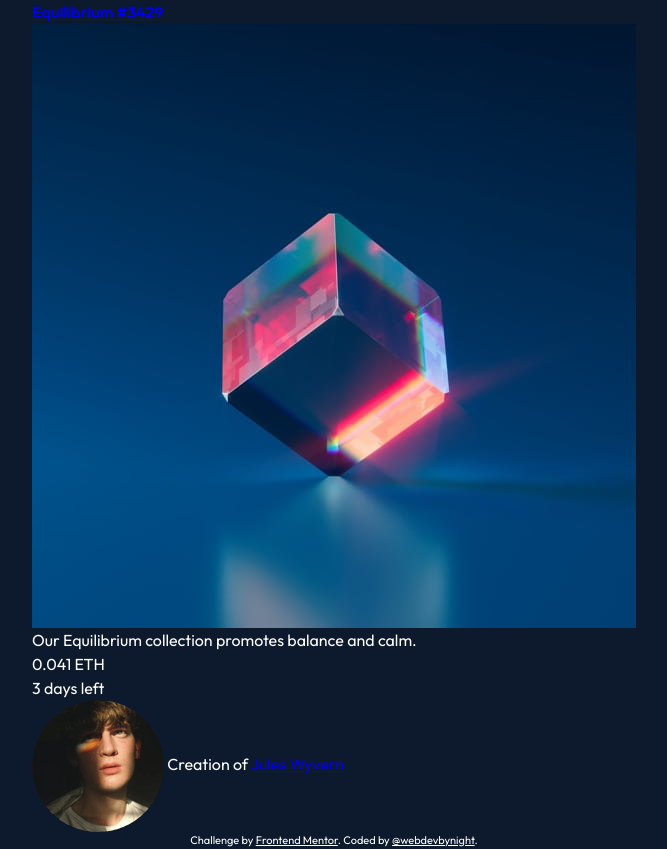
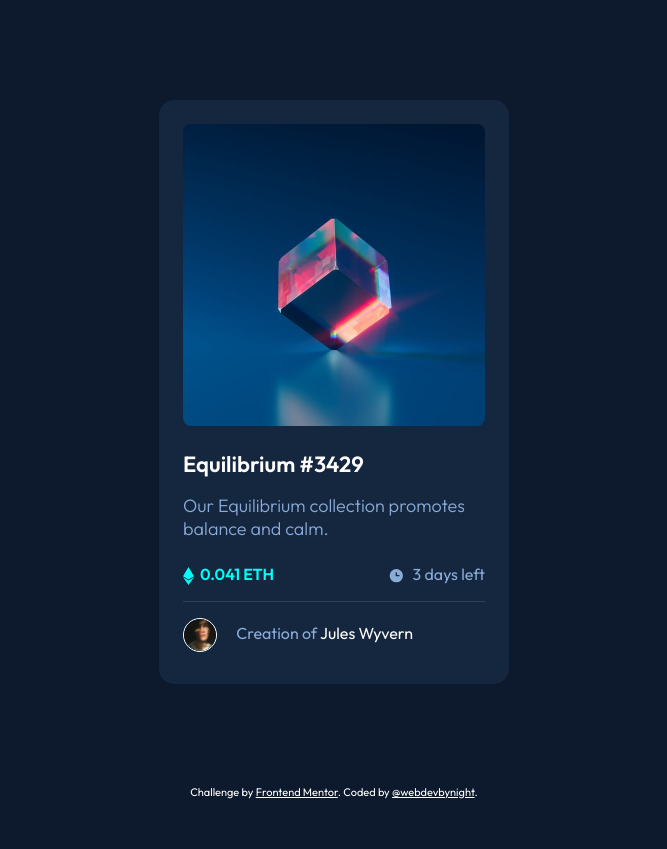
Before and after one commit to webdevbynight/nft-preview-card-component-main, a website: page index.html in a window 1280 px wide. Shown: the whole page, without its empty margins (306-973 px from the left). After the commit the page ends 800 px from the top, so only its background shows below. Drawn offline with Linux system fonts and the light colour scheme.

Commit message:
Completed card design translation into code

```diff
--- a/index.html
+++ b/index.html
@@ -17,12 +17,14 @@
                     <h1 class="title"><a href="#">Equilibrium #3429</a></h1>
                     <p><a href="#"><img class="logo" src="./images/image-equilibrium.jpg" alt="Aspect of Equilibrium #3429"></a></p>
                 </header>
-                <p>Our Equilibrium collection promotes balance and calm.</p>
-                <p class="price">0.041 ETH</p>
-                <p class="time">3 days left</p>
+                <div class="card-body">
+                    <p>Our Equilibrium collection promotes balance and calm.</p>
+                    <p class="price">0.041 ETH</p>
+                    <p class="time">3 days left</p>
+                </div>
                 <footer>
                     <p>
-                        <img src="./images/image-avatar.png" alt="Jules Wyvern’s avatar">
+                        <img src="./images/image-avatar.png" alt="Jules Wyvern’s avatar" width="32" height="32">
                         Creation of <a href="#">Jules Wyvern</a>
                     </p>
                 </footer>
--- a/sass/_variables.scss
+++ b/sass/_variables.scss
@@ -1,10 +1,15 @@
 @charset "utf-8";
 @use "./base/functions" as *;
+@use "./base/mixins" as *;
 
 // Variables
 :root {
     // Font and typo
     --font: Outfit, sans-serif;
+    --title-size: #{px2rem(22)};
+    --text-size: #{px2rem(18)};
+    --text-line-height: call(26/18);
+    --info-size: #{px2rem(15)};
 
     // Colours
     --primary: #8bacd9;
@@ -13,7 +18,24 @@
     --primary-background: #0d192c;
     --secondary-background: #15263f;
     --tertiary-background: #2e405a;
+    --quaternary-background: rgba(0 255 248 / .53);
 
     // Margins, paddings, borders, gaps and shadows
     --card-size: #{px2rem(350)};
+    --card-padding: #{px2rem(24)};
+    --card-gap: #{px2rem(16)};
+    --card-radius: #{px2rem(15)};
+    --card-image-radius: #{px2rem(8)};
+    --card-header-gap: #{px2rem(24)};
+    --card-header-margin: #{px2rem(12)};
+    --card-footer-margin: #{px2rem(16)};
+    --card-footer-padding: #{px2rem(16)};
+    --card-footer-gap: #{px2rem(16)};
+    @include css-media-queries($from-breakpoint: standalone-card) {
+        --info-size: #{px2rem(16)};
+        --card-padding: #{px2rem(24)} #{px2rem(24)} #{px2rem(32)};
+        --card-gap: #{px2rem(24)};
+        --card-header-margin: #{px2rem(16)};
+        --card-footer-margin: #{px2rem(24)};
+    }
 }
--- /dev/null
+++ b/sass/card/_card.scss
@@ -0,0 +1,120 @@
+@charset "UTF-8";
+
+/** @section Card */
+.card {
+    line-height: normal;
+    color: var(--primary);
+    background: var(--secondary-background);
+    box-sizing: border-box;
+    max-inline-size: var(--card-size);
+    padding: var(--card-padding);
+    border-radius: var(--card-radius);
+    header {
+        display: flex;
+        flex-direction: column;
+        gap: var(--card-header-gap);
+        margin-block-end: var(--card-header-margin);
+        p {
+            a {
+                display: block;
+                border-radius: var(--card-image-radius);
+                overflow: hidden;
+                position: relative;
+                &::before,
+                &::after {
+                    position: absolute;
+                    transition: 300ms ease-in;
+                    content: "";
+                }
+                &::before {
+                    background: initial;
+                    inset: 0;
+                }
+                &::after {
+                    background: url("images/sprites.svg") no-repeat left -35px;
+                    width: 48px;
+                    aspect-ratio: 1;
+                    transform: translate(-50%, -75%);
+                    opacity: 0;
+                    inset-block-start: 50%;
+                    inset-inline-start: 50%;
+                }
+                &:hover,
+                &:focus {
+                    &::before {
+                        background: var(--quaternary-background);
+                    }
+                    &::after {
+                        transform: translate(-50%, -50%);
+                        opacity: 1;
+                    }
+                }
+            }
+        }
+    }
+    footer,
+    .price,
+    .time {
+        font-size: var(--info-size);
+    }
+    footer {
+        padding-block-start: var(--card-footer-padding);
+        margin-block-start: var(--card-header-margin);
+        border-block-start: 1px solid var(--tertiary-background);
+        img {
+            margin-inline-end: var(--card-footer-gap);
+            border: 1px solid var(--secondary);
+            border-radius: 50%;
+        }
+    }
+    a {
+        color: var(--secondary);
+        text-decoration: none;
+        transition: color 300ms ease-in;
+        &:hover,
+        &:focus {
+            color: var(--tertiary);
+        }
+    }
+    .title {
+        font-size: var(--title-size);
+        order: 1;
+    }
+    &-body {
+        display: grid;
+        grid-template-columns: repeat(2, 1fr);
+        gap: var(--card-gap);
+        > p:not(.price, .time) {
+            font-size: var(--text-size);
+            font-weight: 300;
+            line-height: var(--text-line-height);
+            grid-column: span 2;
+        }
+    }
+    .price,
+    .time {
+        &::before {
+            background: url("images/sprites.svg") no-repeat;
+            vertical-align: middle;
+            display: inline-block;
+            height: 18px;
+            content: "";
+        }
+    }
+    .price {
+        font-weight: 600;
+        color: var(--tertiary);
+        &::before {
+            width: 11px;
+            margin-inline-end: 6px;
+        }
+    }
+    .time {
+        justify-self: end;
+        &::before {
+            background-position-y: -18px;
+            width: 17px;
+            margin-inline-end: 8px;
+        }
+    }
+}
--- a/sass/styles.scss
+++ b/sass/styles.scss
@@ -11,7 +11,7 @@
 
 @use "./base/mixins" with (
     $media-queries-breakpoints: (
-        // Add custom breakpoints here if default ones do not fit the project
+        standalone-card: 398
     )
 );
 @use "./variables";
@@ -19,3 +19,4 @@
 @use "./base/print";
 @use "./typo/font-face";
 @use "./layout/layout";
+@use "./card/card";
```
Also changed, not shown: css/styles.css, 1 other file.
